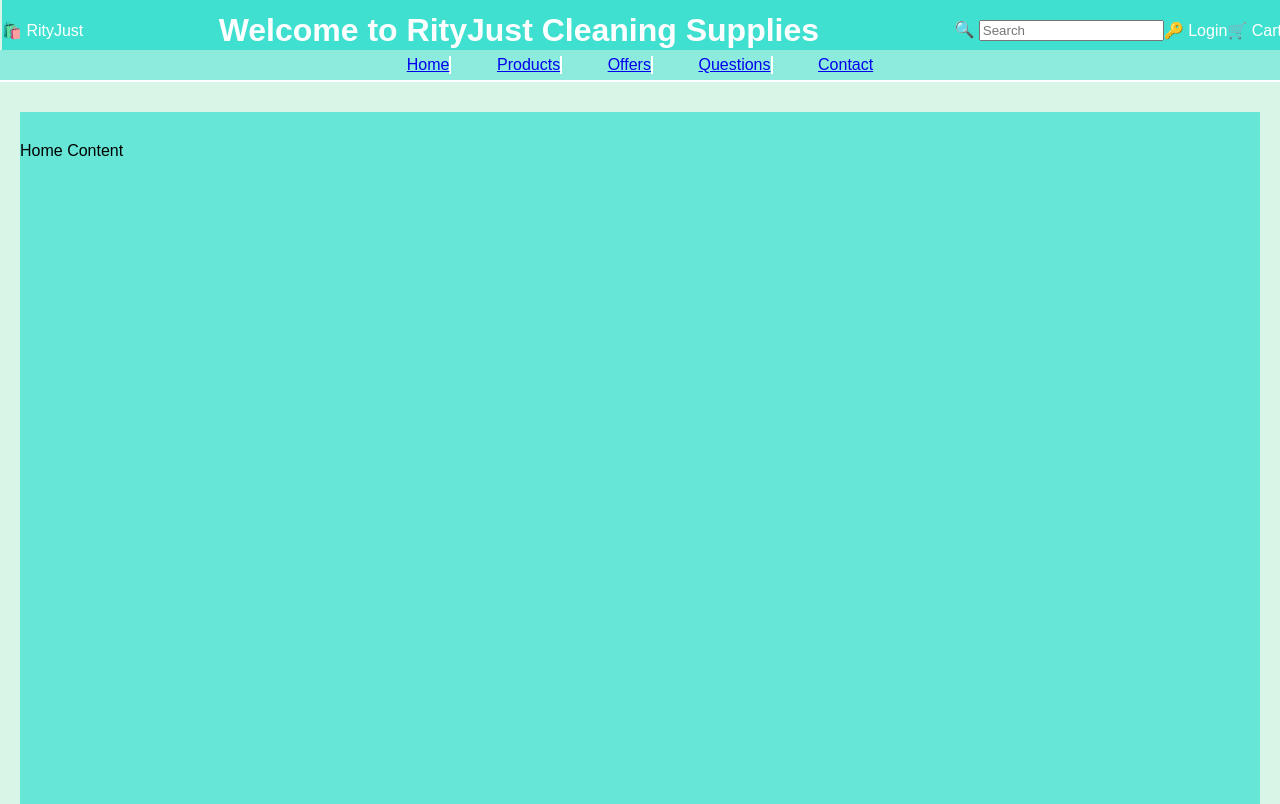
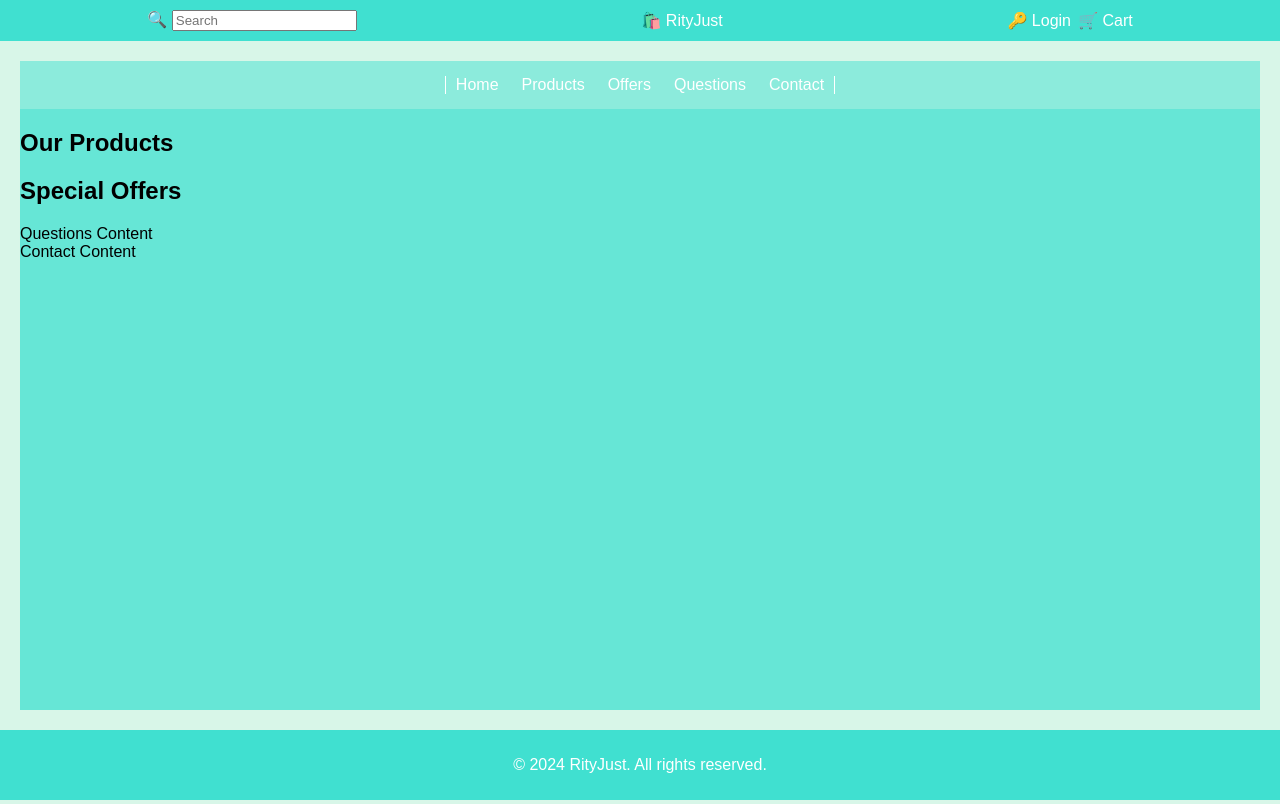
Before and after one commit to DamiArebalo/CoderBack, a plain HTML site: page Proyectos/Proyecto_Final/index.html in a window 1280 px wide. Shown: the top 804 px of the page. Drawn offline with Linux system fonts and the light colour scheme.

Commit message:
Avances con el proyecto y ejercicios completos de la semana 2, tanto microdesafios como extras

```diff
--- a/Proyectos/Proyecto_Final/css/styles.css
+++ b/Proyectos/Proyecto_Final/css/styles.css
@@ -1,4 +1,4 @@
-body {
+/* body {
     font-family: Arial, sans-serif;
     margin: 0;
     padding: 0;
@@ -28,7 +28,7 @@ body {
 .sidebar {
     background-color: #8CEBDC;
     position: sticky;
-    top: 50px; /* Adjusted to avoid overlap with header */
+    top: 50px;  Adjusted to avoid overlap with header
     width: 100%;
     height: 30px;
     display: flex;
@@ -53,9 +53,9 @@ body {
     border-right: none;
 }
 .content {
-    margin: 80px 20px 90px; /* Adjusted to avoid overlap with header and sidebar */
+    margin: 80px 20px 90px; /* Adjusted to avoid overlap with header and sidebar
     background-color: #66E6D6;
-    padding-top: 30px; /* Added to avoid overlap with sidebar */
+    padding-top: 30px; /* Added to avoid overlap with sidebar
 }
 .content .product-card, .content .offer-card {
     border: 1px solid #40E0D0;
@@ -82,3 +82,73 @@ body {
         padding: 10px;
     }
 }
+ */
+
+
+ body {
+    font-family: Arial, sans-serif;
+    margin: 0;
+    padding: 0;
+    background-color: #D8F6E8;
+    display: flex;
+    flex-direction: column;
+    min-height: 100vh;
+}
+header {
+    display: flex;
+    justify-content: space-around;
+    align-items: center;
+    background-color: #40E0D0;
+    color: white;
+    padding:10px 0;
+    position: sticky;
+    top: 0;
+    z-index: 1;
+}
+.left-header, .right-header {
+    display: flex;
+    align-items: center;
+    gap: 7px;
+    margin: 0 10px;
+}
+.nav-links {
+    list-style: none;
+    display: flex;
+    justify-content: center;
+    background-color: #8CEBDC;
+    position: sticky;
+    top: 40px; /* Adjusted to avoid overlap with header */
+    height: 3em;
+    align-items: center;
+    width: 100%;
+}
+.nav-links ul {
+    display: flex;
+    gap: 3px;
+    padding: 0;
+    border-right: 1px solid #fff;
+    border-left: 1px solid #fff;
+
+    list-style-type: none;
+}
+.nav-links a {
+    color: white;
+    text-decoration: none;
+    padding: 0 10px;
+}
+main {
+    margin: 20px;
+    background-color: #66E6D6;
+    flex-grow: 1;
+}
+footer {
+    background-color: #40E0D0;
+    color: white;
+    text-align: center;
+    padding: 10px 0;
+}
+@media (max-width: 600px) {
+    header {
+        flex-direction: column;
+    }
+}
--- a/Proyectos/Proyecto_Final/index.html
+++ b/Proyectos/Proyecto_Final/index.html
@@ -1,4 +1,4 @@
-<!DOCTYPE html>
+<!-- <!DOCTYPE html>
 <html lang="en">
 <head>
     <meta charset="UTF-8">
@@ -38,7 +38,7 @@
                 <p>Product 1 Description</p>
                 <p>Price: $1000</p>
             </div>
-            <!-- Add more product cards as needed -->
+            <!-- Add more product cards as needed
         </div>
         <div id="offers">
             <div class="product-card">
@@ -46,7 +46,7 @@
                 <p>Offer 1 Description</p>
                 <p>Price: $1000</p>
             </div>
-            <!-- Add more offer cards as needed -->
+            <!-- Add more offer cards as needed
         </div>
         <div id="questions">Questions Content</div>
         <div id="contact">Contact Content</div>
@@ -56,4 +56,56 @@
     </div>
     <script src="script.js"></script>
 </body>
+</html> -->
+
+<!DOCTYPE html>
+<!DOCTYPE html>
+<html lang="en">
+<head>
+    <meta charset="UTF-8">
+    <meta name="viewport" content="width=device-width, initial-scale=1.0">
+    <title>RityJust - Cleaning Supplies</title>
+    <link rel="stylesheet" type="text/css" href="./css/styles.css">
+</head>
+<body>
+    <header>
+        <div class="left-header">
+            <div class="search">
+                <span>🔍</span>
+                <input type="text" placeholder="Search">
+            </div>
+
+        </div>
+        <div class="logo">🛍️ RityJust</div>
+        <div class="right-header">
+            <span>🔑 Login</span>
+            <span>🛒 Cart</span>
+        </div>
+    </header>
+    <main>
+        <nav class="nav-links">
+            <ul>
+                <li><a href="#home">Home</a></li>
+                <li><a href="#products">Products</a></li>
+                <li><a href="#offers">Offers</a></li>
+                <li><a href="#questions">Questions</a></li>
+                <li><a href="#contact">Contact</a></li>
+            </ul>
+        </nav>
+        <section id="products">
+            <h2>Our Products</h2>
+            <!-- Add product cards here -->
+        </section>
+        <section id="offers">
+            <h2>Special Offers</h2>
+            <!-- Add offer cards here -->
+        </section>
+        <section id="questions">Questions Content</section>
+        <section id="contact">Contact Content</section>
+    </main>
+    <footer>
+        <p>© 2024 RityJust. All rights reserved.</p>
+    </footer>
+    <script src="script.js"></script>
+</body>
 </html>
```
Also changed, not shown: Proyectos/SEMANA.2/ciclos/desafioextra.js (added, +19 -0 lines), Proyectos/SEMANA.2/index.html (+1 -1 lines).
